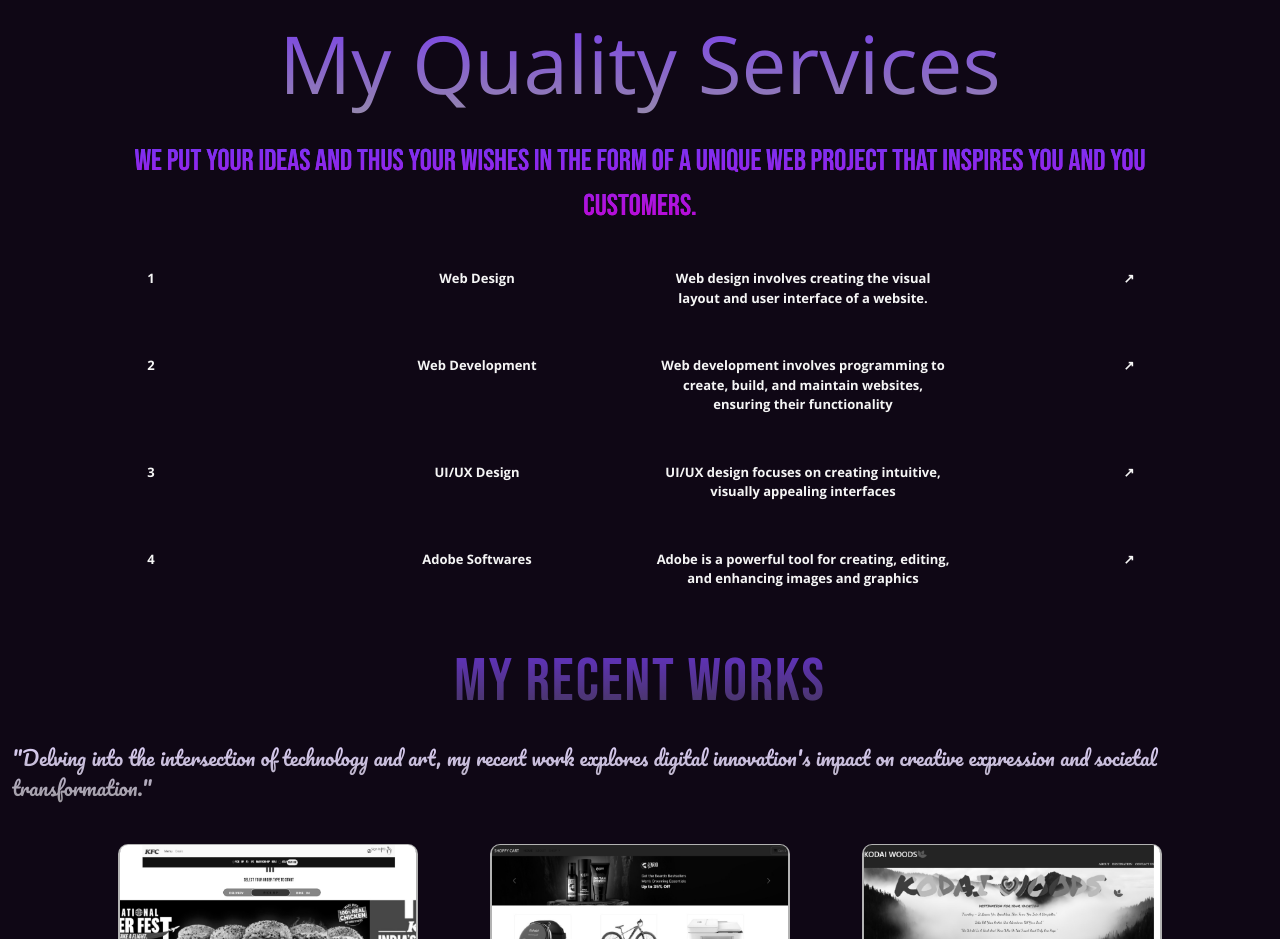
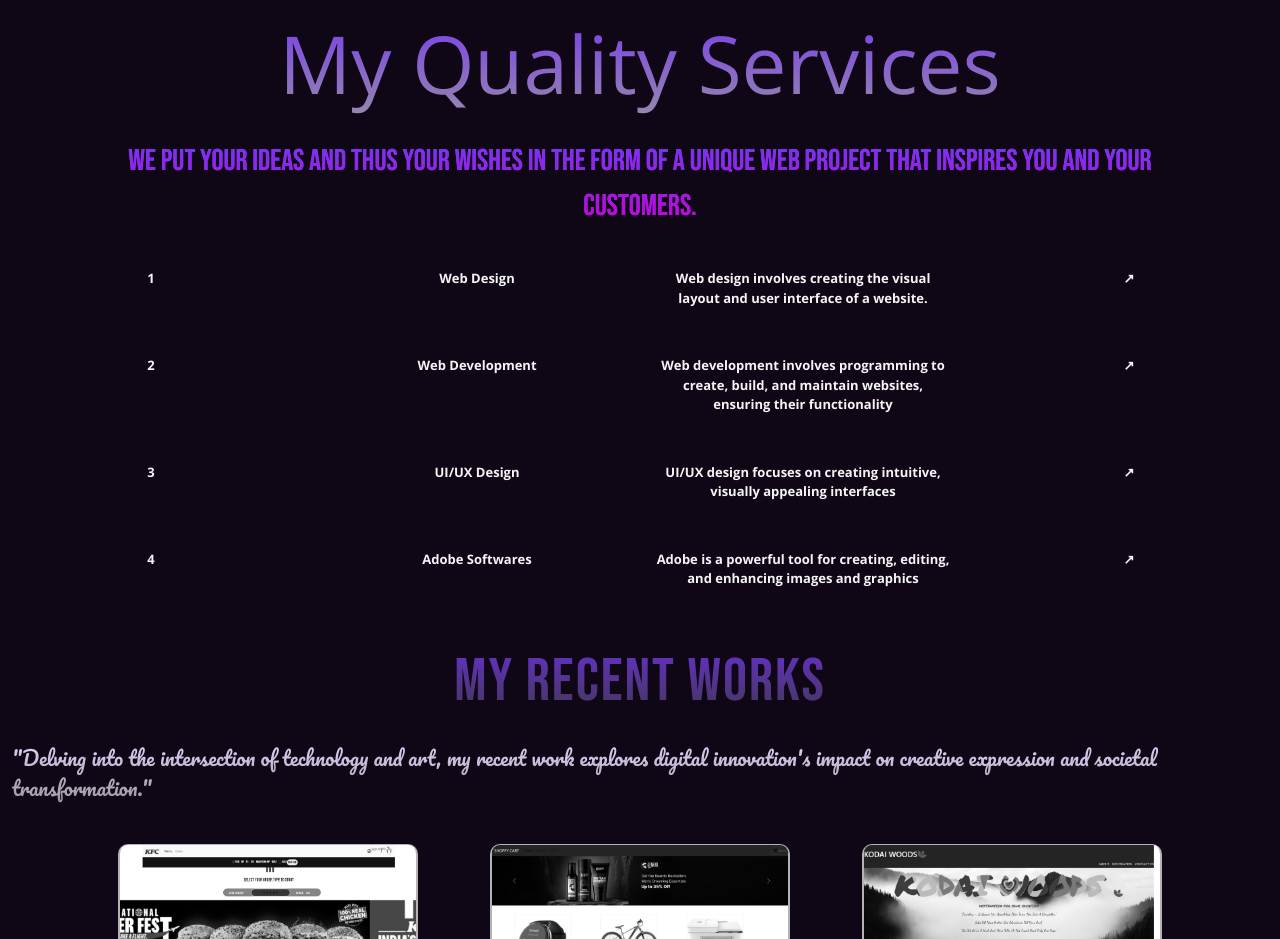
Before and after one commit to RagulRar1104/protfolio, a plain HTML site: page index.html in a window 1280 px wide. Shown: the part 949-1888 px from the top of the page. Drawn offline with nearby package versions, Linux system fonts and the light colour scheme.

Commit message:
Update index.html
done

```diff
--- a/index.html
+++ b/index.html
@@ -185,7 +185,7 @@
       </div>
       <div class="col-12 service2">
         <p class="service2">We put your ideas and thus your wishes in the form of a unique web project that inspires you
-          and you customers.</p>
+          and your customers.</p>
       </div>
     </div>
   </div>
```
